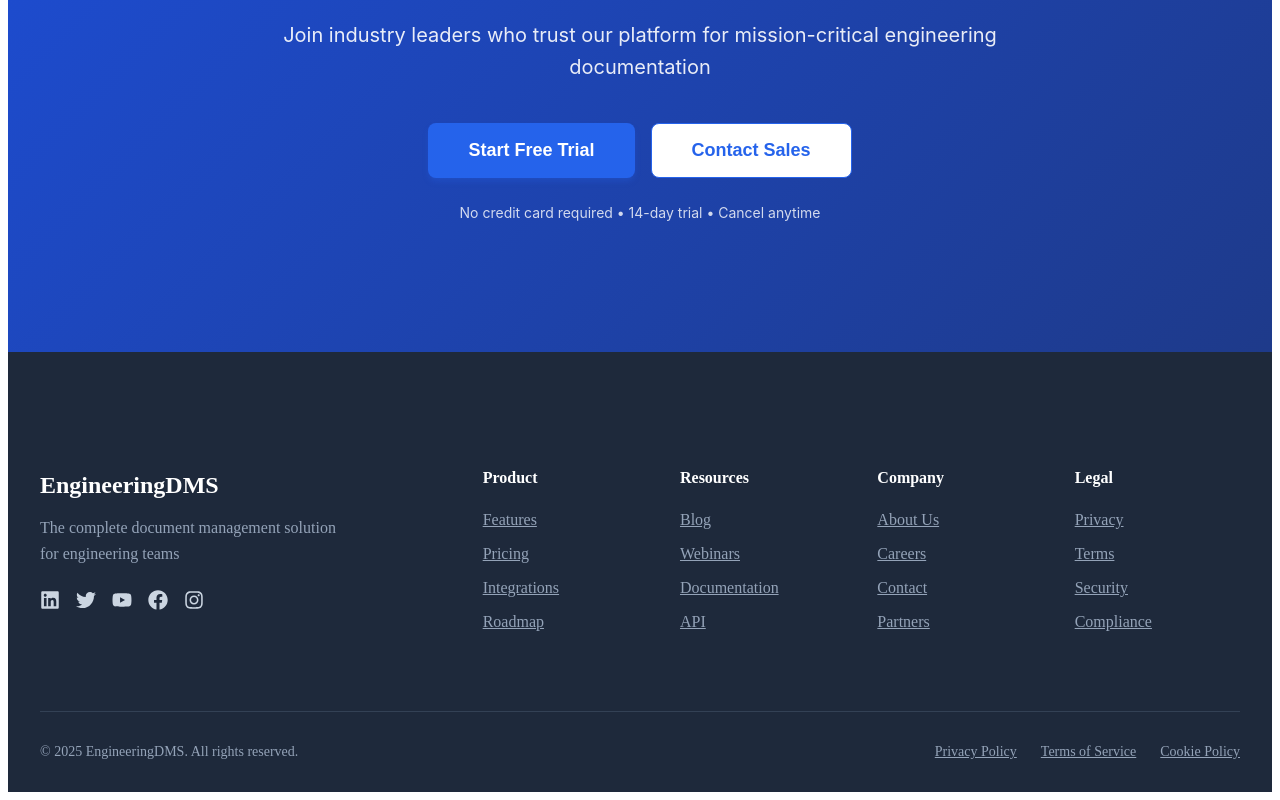
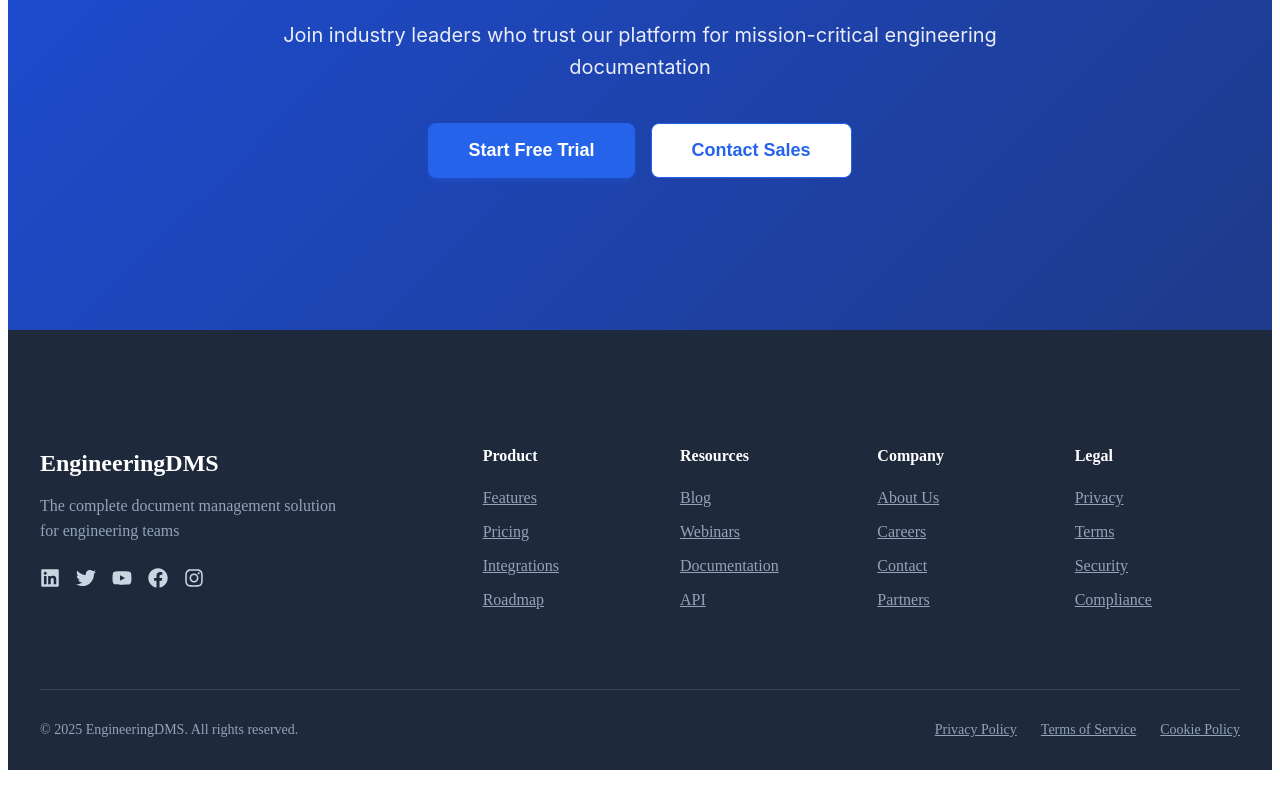
Before and after one commit to EkeHanson/document-management-system, a React (Vite) app: page / in a window 1280 px wide. Shown: the part 4627-5427 px from the top of the page. After the commit the page ends 5405 px from the top, so only its background shows below. Built offline with nearby package versions, Linux system fonts and the light colour scheme; no server answers.

Commit message:
removed 14-day trial

```diff
--- a/src/pages/landing/CtaSection.jsx
+++ b/src/pages/landing/CtaSection.jsx
@@ -26,9 +26,9 @@ const CtaSection = () => {
               Contact Sales
             </button>
           </div>
-          <div className="cta-note">
+          {/* <div className="cta-note">
             <span>No credit card required • 14-day trial • Cancel anytime</span>
-          </div>
+          </div> */}
         </div>
       </div>
     </section>
```
